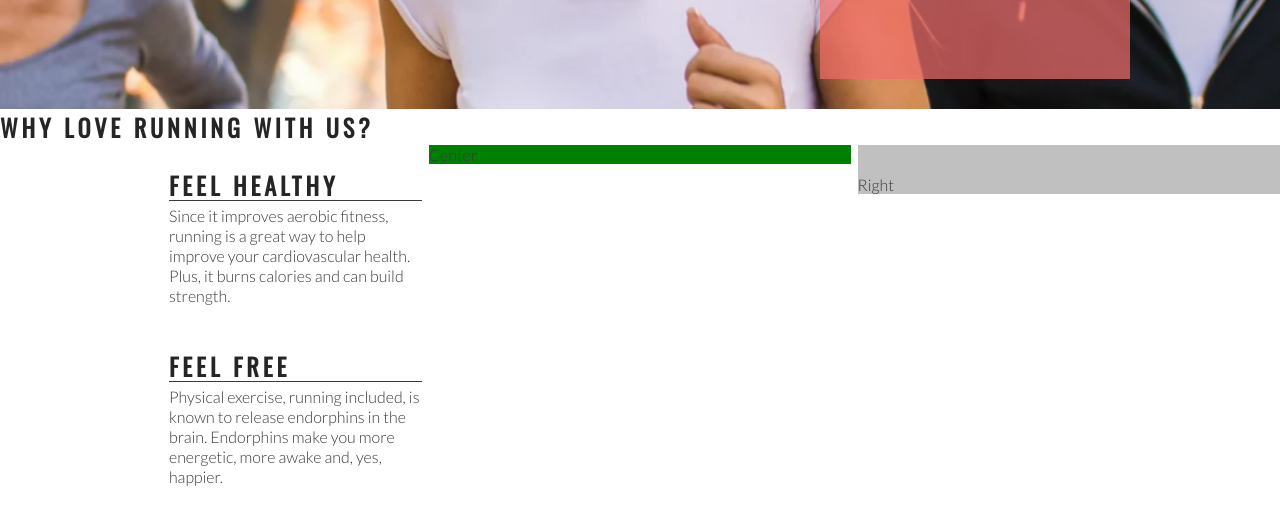
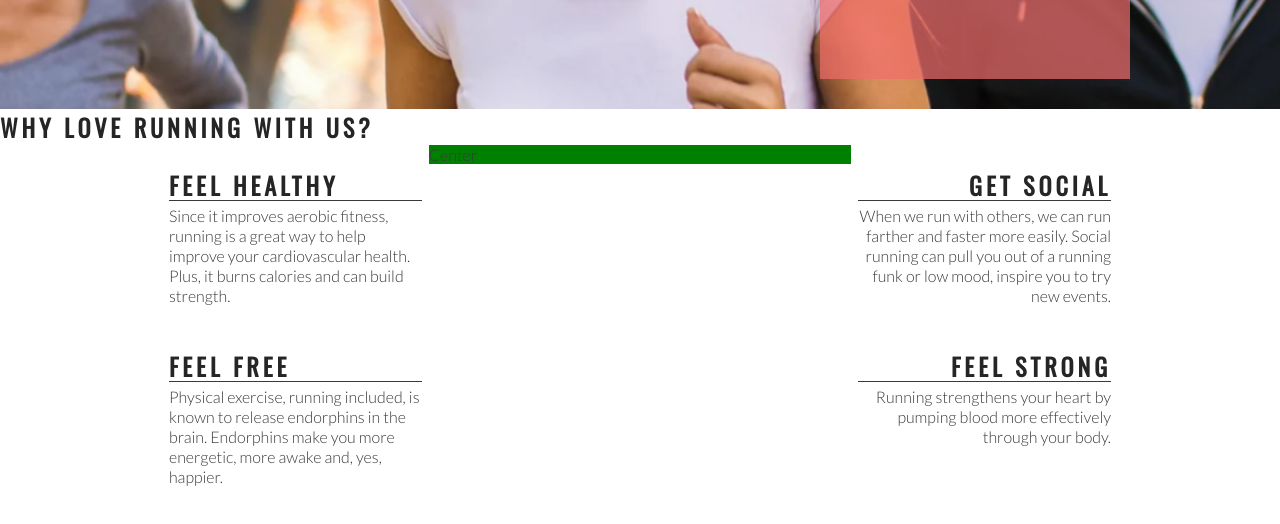
Before and after one commit to axelzwaans/love-running, a plain HTML site: page index.html in a window 1280 px wide. Shown: the part 566-1090 px from the top of the page. Drawn offline with nearby package versions, Linux system fonts and the light colour scheme.

Commit message:
Add right about section content and style

```diff
--- a/assets/css/style.css
+++ b/assets/css/style.css
@@ -127,7 +127,6 @@ h1, h2 {
     padding-top: 30px;
     width: 33%;
     float: right;
-    background-color: silver;
 }
 
 #center-about {
@@ -149,3 +148,19 @@ hr {
     clear: both;
     margin-bottom: 50px;
 }
+
+.right-about-heading {
+    width: 60%;
+    float: left;
+    line-height: 20px;
+    clear: both;
+    margin-bottom: 50px;
+}
+
+.right-about-heading h2 {
+    text-align: right;
+}
+
+.right-about-heading p {
+    text-align: right;
+}
--- a/index.html
+++ b/index.html
@@ -54,7 +54,26 @@
                     </p>
                 </div>
             </div>
-        <div id="right-about">Right</div>
+        <div id="right-about">
+            <div class="right-about-heading">
+                <div>
+                    <h2>Get Social</h2>
+                    <hr>
+                    <p>
+                        When we run with others, we can run farther and faster more easily. Social running can pull you out of a running funk or low mood, inspire you to try new events.
+                    </p>
+                </div>
+            </div>
+            <div class="right-about-heading">
+                <div>
+                    <h2>Feel Strong</h2>
+                    <hr>
+                    <p>
+                        Running strengthens your heart by pumping blood more effectively through your body.
+                    </p>
+                </div>
+            </div>
+        </div>
         <div id="center-about">Center</div>
     </section>
     <section>
```
